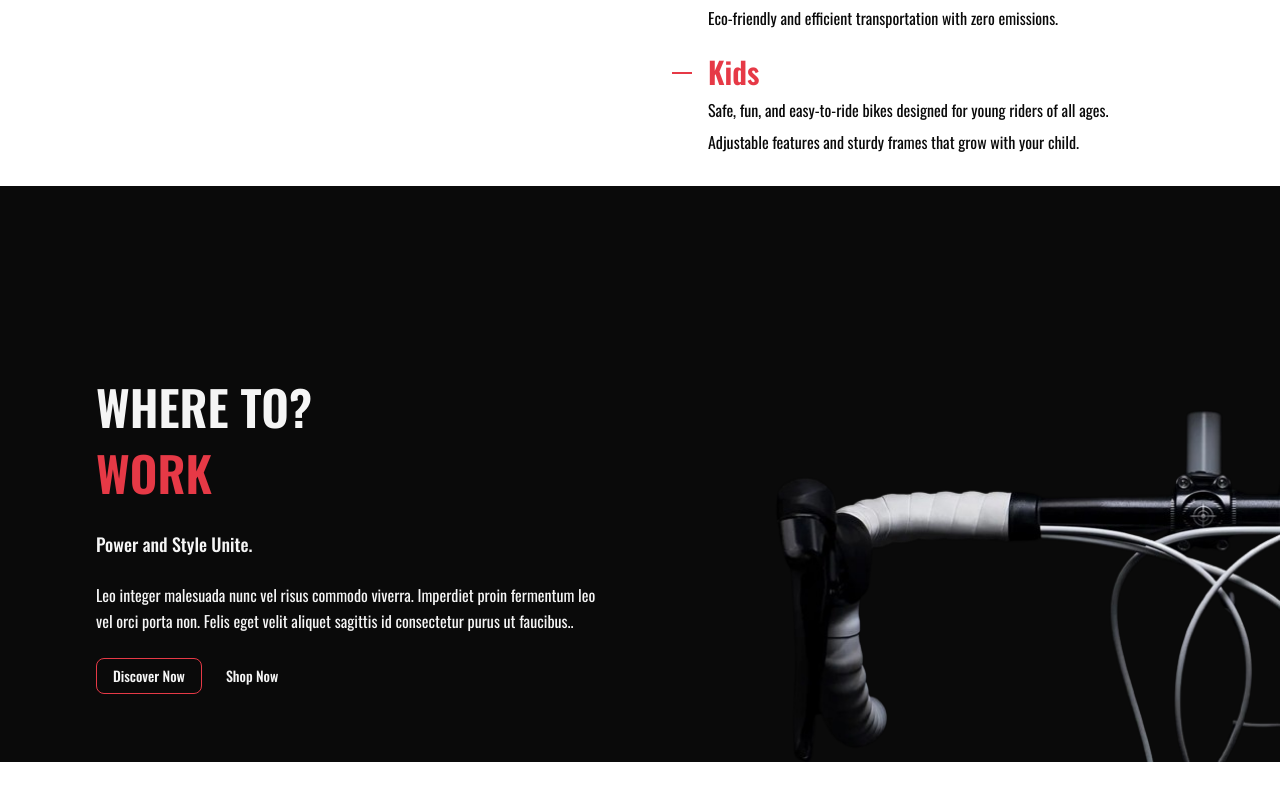
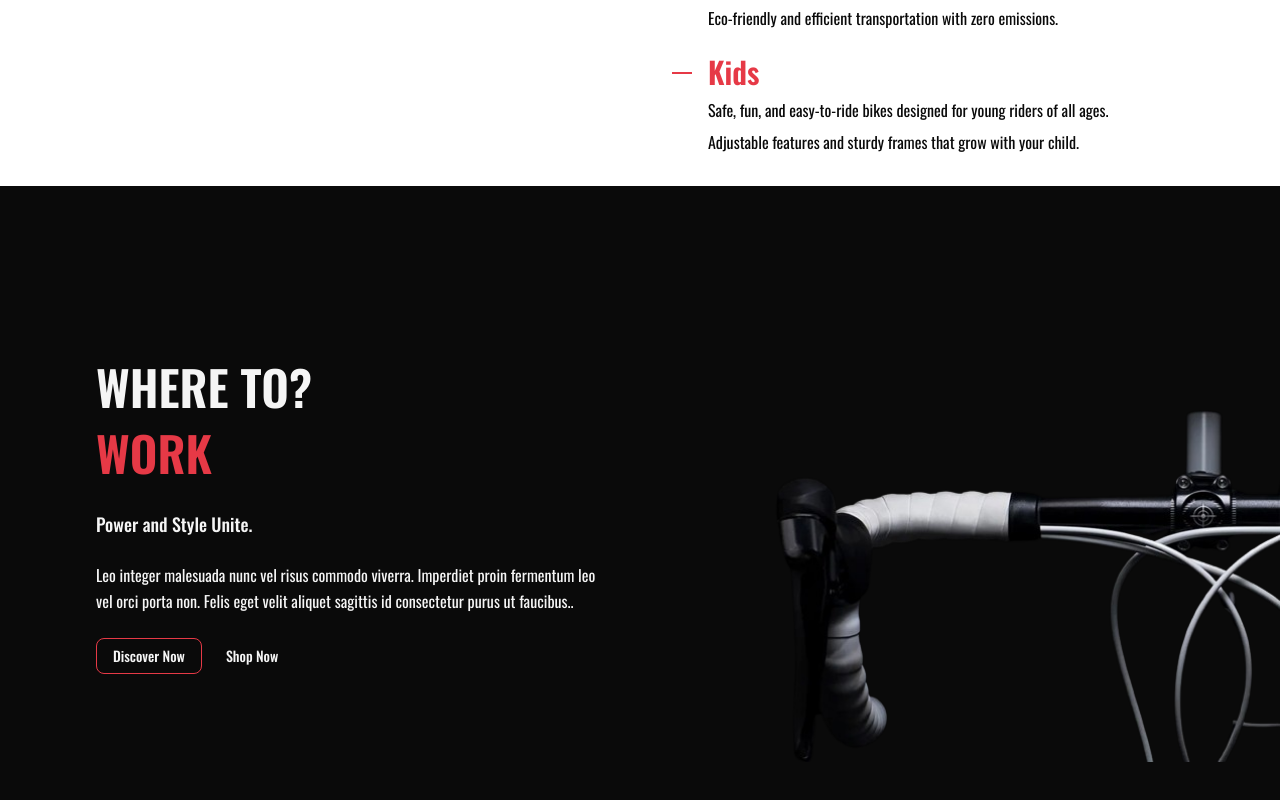
Before and after one commit to junayet4o12/cycle-craze-frontend, a React (Vite) app: page / in a window 1280 px wide. Shown: the part 1367-2167 px from the top of the page. Before the commit the page ends 2129 px from the top, so only its background shows below. Built offline with nearby package versions, Linux system fonts and the light colour scheme.

Commit message:
where to work section has completed

```diff
--- a/src/components/modules/home/WhereToWork.tsx
+++ b/src/components/modules/home/WhereToWork.tsx
@@ -3,9 +3,9 @@ import { Button } from "@/components/ui/button";
 
 export default function WhereToWork() {
     return (
-        <div className="grid md:grid-cols-2 pt-10 xl:pt-20 bg-foreground ">
+        <div className="grid md:grid-cols-2 py-10 xl:py-20 bg-foreground">
 
-            <div className="space-y-6 mt-10 px-8 text-accent max-w-xl md:ml-auto flex flex-col justify-center">
+            <div className="space-y-6 px-8 text-accent max-w-xl md:ml-auto flex flex-col justify-center">
                 <h2 className="uppercase"> Where to?
                     <br />
                     <span className="text-primary">work</span>
```
